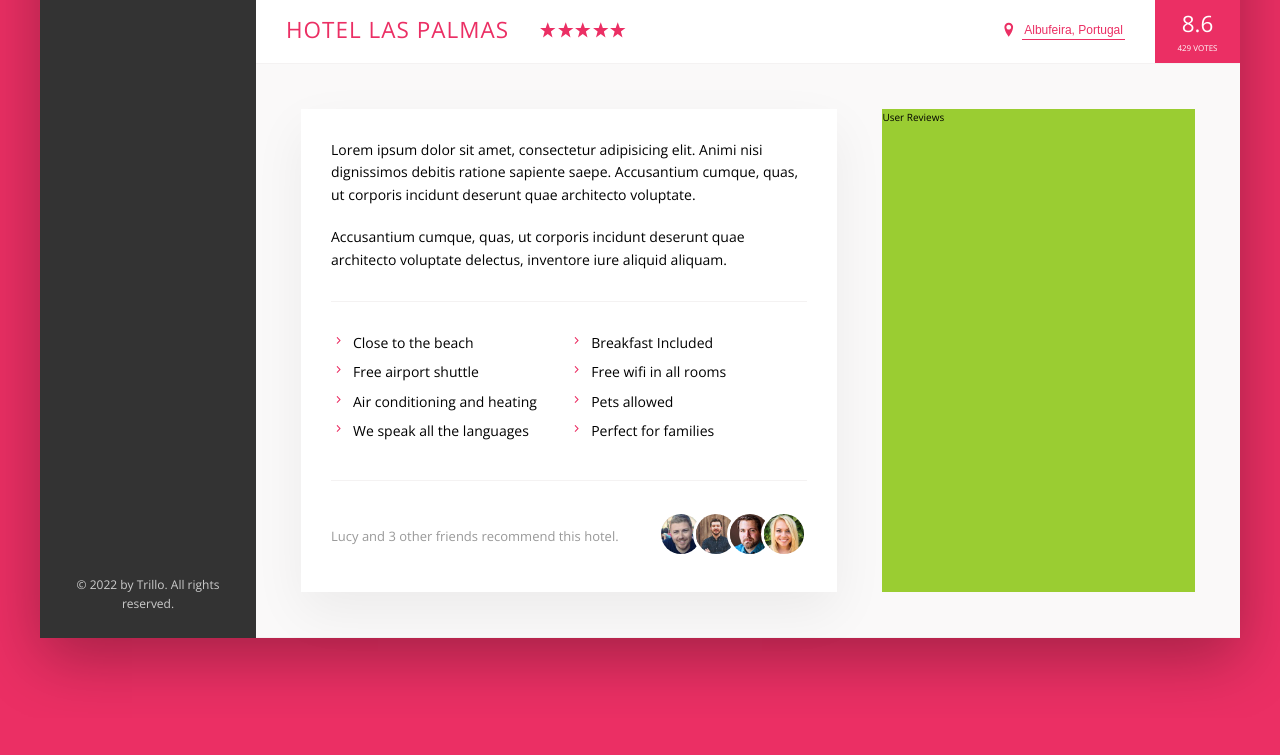
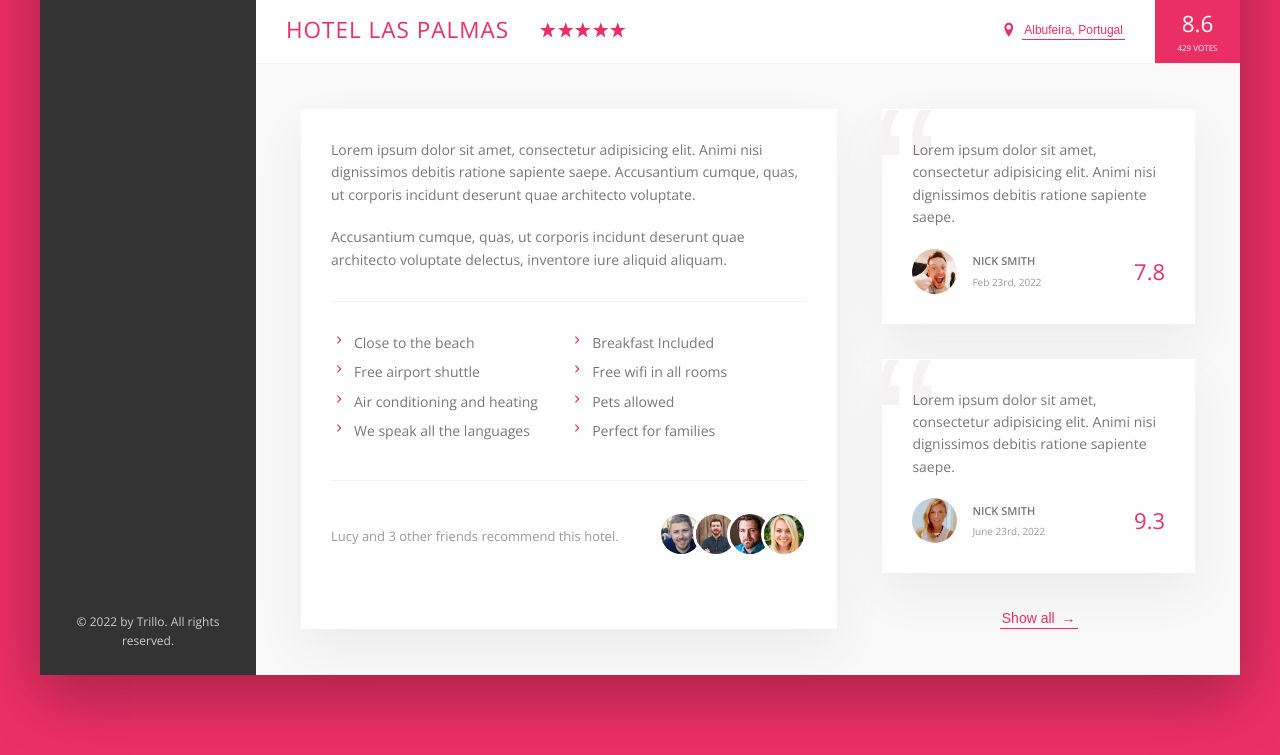
Before and after one commit to abhitrivedi99/Nexter-flexbox, a website: page index.html in a window 1280 px wide. Shown: the part 538-1293 px from the top of the page. Before the commit the page ends 1256 px from the top, so only its background shows below. Drawn offline with nearby package versions, Linux system fonts and the light colour scheme.

Commit message:
feat(reviews) customer reviews added

```diff
--- a/index.html
+++ b/index.html
@@ -83,9 +83,15 @@
         </nav>
         <main class="hotel-view">
           <div class="gallery">
-						<figure class="gallery__item"><img src="img/hotel-1.jpg" alt="Photo of hotel 1" class="gallery__photo" /></figure>
-						<figure class="gallery__item"><img src="img/hotel-2.jpg" alt="Photo of hotel 2" class="gallery__photo" /></figure>
-						<figure class="gallery__item"><img src="img/hotel-3.jpg" alt="Photo of hotel 3" class="gallery__photo" /></figure>
+            <figure class="gallery__item">
+              <img src="img/hotel-1.jpg" alt="Photo of hotel 1" class="gallery__photo" />
+            </figure>
+            <figure class="gallery__item">
+              <img src="img/hotel-2.jpg" alt="Photo of hotel 2" class="gallery__photo" />
+            </figure>
+            <figure class="gallery__item">
+              <img src="img/hotel-3.jpg" alt="Photo of hotel 3" class="gallery__photo" />
+            </figure>
           </div>
 
           <div class="overview">
@@ -124,12 +130,12 @@
           <div class="detail">
             <div class="description">
               <p class="paragraph">
-								Lorem ipsum dolor sit amet, consectetur adipisicing elit. Animi nisi dignissimos debitis ratione sapiente
-								saepe. Accusantium cumque, quas, ut corporis incidunt deserunt quae architecto voluptate.
+                Lorem ipsum dolor sit amet, consectetur adipisicing elit. Animi nisi dignissimos debitis ratione
+                sapiente saepe. Accusantium cumque, quas, ut corporis incidunt deserunt quae architecto voluptate.
               </p>
               <p class="paragraph">
-								Accusantium cumque, quas, ut corporis incidunt deserunt quae architecto voluptate delectus, inventore iure
-								aliquid aliquam.
+                Accusantium cumque, quas, ut corporis incidunt deserunt quae architecto voluptate delectus, inventore
+                iure aliquid aliquam.
               </p>
               <ul class="list">
                 <li class="list__item">Close to the beach</li>
@@ -152,7 +158,37 @@
                 </div>
               </div>
             </div>
-						<div class="user-reviews">User Reviews</div>
+            <div class="user-reviews">
+              <figure class="review">
+                <blockquote class="review__text">
+                  Lorem ipsum dolor sit amet, consectetur adipisicing elit. Animi nisi dignissimos debitis ratione
+                  sapiente saepe.
+                </blockquote>
+                <figcaption class="review__user">
+                  <img src="img/user-1.jpg" alt="User 1" class="review__photo" />
+                  <div class="review__user-box">
+                    <p class="review__user-name">Nick Smith</p>
+                    <p class="review__user-date">Feb 23rd, 2022</p>
+                  </div>
+                  <div class="review__rating">7.8</div>
+                </figcaption>
+              </figure>
+              <figure class="review">
+                <blockquote class="review__text">
+                  Lorem ipsum dolor sit amet, consectetur adipisicing elit. Animi nisi dignissimos debitis ratione
+                  sapiente saepe.
+                </blockquote>
+                <figcaption class="review__user">
+                  <img src="img/user-2.jpg" alt="User 1" class="review__photo" />
+                  <div class="review__user-box">
+                    <p class="review__user-name">Nick Smith</p>
+                    <p class="review__user-date">June 23rd, 2022</p>
+                  </div>
+                  <div class="review__rating">9.3</div>
+                </figcaption>
+              </figure>
+              <button class="btn-inline">Show all <span>&rarr;</span></button>
+            </div>
           </div>
         </main>
       </div>
--- a/sass/_components.scss
+++ b/sass/_components.scss
@@ -266,8 +266,17 @@
   cursor: pointer;
   transition: all 0.2s;
 
+  & span {
+    margin-left: 3px;
+    transition: margin-left 0.2s;
+  }
+
   &:hover {
     color: var(--color-grey-dark-1);
+
+    & span {
+      margin-left: 8px;
+    }
   }
 
   &:focus {
@@ -318,8 +327,8 @@
   &__item::before {
     content: '';
     display: inline-block;
-    height: 1.5rem;
-    width: 1.5rem;
+    height: 1.6rem;
+    width: 1.6rem;
     margin-right: 0.7rem;
 
     // older browsers
@@ -360,3 +369,71 @@
     }
   }
 }
+
+//////////////////////////////////
+// REVIEWS
+.review {
+  background-color: #fff;
+  box-shadow: var(--shadow-light);
+  padding: 3rem;
+  margin-bottom: 3.5rem;
+  position: relative;
+  overflow: hidden;
+
+  display: flex;
+  flex-direction: column;
+
+  &__text {
+    margin-bottom: 2rem;
+    z-index: 10;
+    position: relative;
+  }
+
+  &__user {
+    display: flex;
+    align-items: center;
+    justify-content: flex-start;
+  }
+
+  &__photo {
+    height: 4.5rem;
+    width: 4.5rem;
+    border-radius: 50%;
+    margin-right: 1.5rem;
+  }
+
+  &__user-box {
+    display: flex;
+    flex-direction: column;
+    justify-content: flex-start;
+    // flex: 2;
+    margin-right: auto;
+  }
+  &__user-name {
+    font-weight: 600;
+    font-size: 1.1rem;
+    text-transform: uppercase;
+    margin-bottom: 0.4rem;
+  }
+  &__user-date {
+    font-size: 1rem;
+    color: var(--color-grey-dark-3);
+  }
+  &__rating {
+    color: var(--color-primary);
+    font-size: 2.2rem;
+    font-weight: 300;
+  }
+
+  &::before {
+    content: '\201C';
+    position: absolute;
+    top: -3rem;
+    left: -1rem;
+    font-size: 20rem;
+    color: var(--color-grey-light-2);
+    font-family: sans-serif;
+    line-height: 1;
+    z-index: 1;
+  }
+}
--- a/sass/_layout.scss
+++ b/sass/_layout.scss
@@ -34,6 +34,7 @@
 
 .hotel-view {
   background-color: #fff;
+  color: var(--color-grey-dark-2);
 
   flex: 1;
 }
@@ -43,10 +44,10 @@
   padding: 4.5rem;
   background-color: var(--color-grey-light-1);
   border-bottom: var(--line);
+  font-size: 1.4rem;
 }
 
 .description {
-	font-size: 1.4rem;
   background-color: #fff;
   box-shadow: var(--shadow-light);
   flex: 0 0 60%;
@@ -55,6 +56,9 @@
 }
 
 .user-reviews {
-	background-color: yellowgreen;
   flex: 1;
+  display: flex;
+  flex-direction: column;
+
+  align-items: center;
 }
```
Also changed, not shown: css/style.css. Lines whose indentation alone changed are shown as unchanged.
